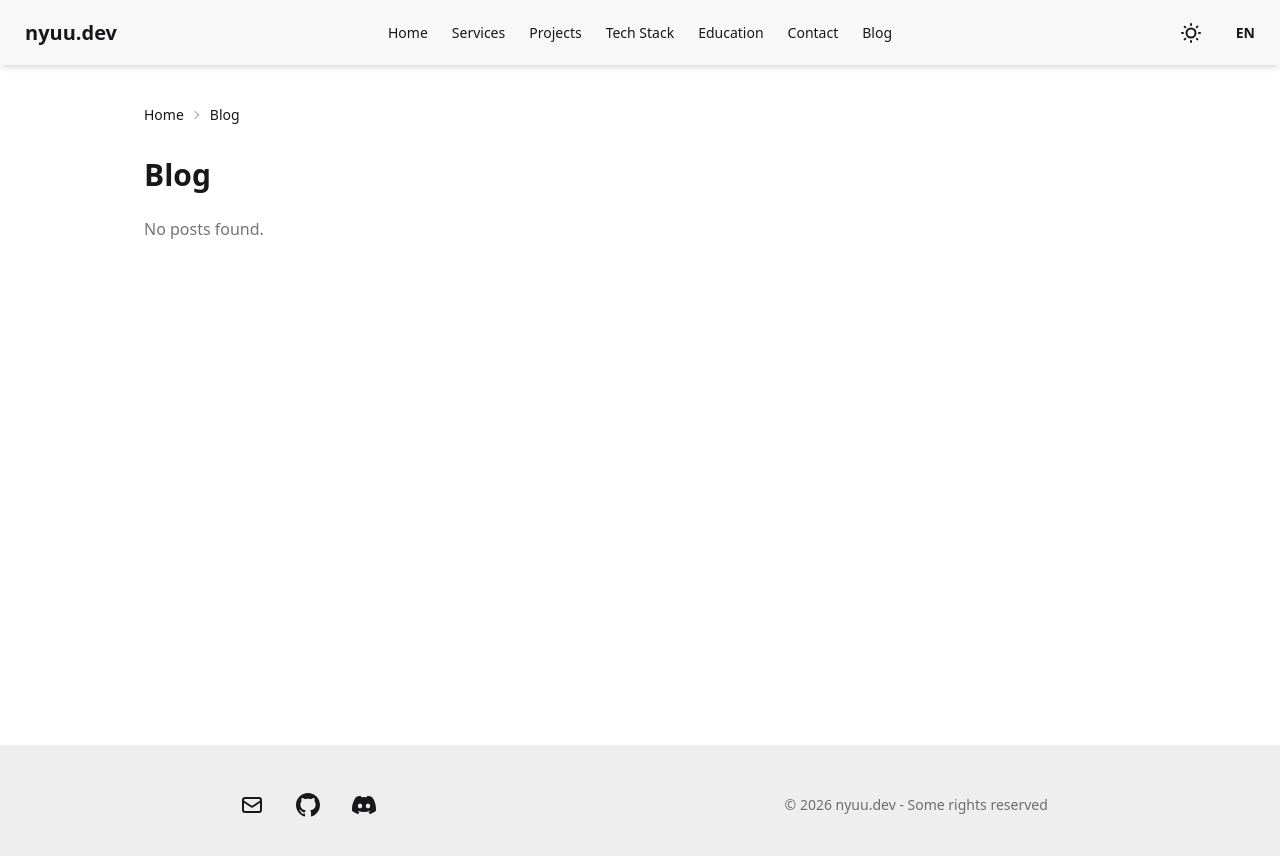
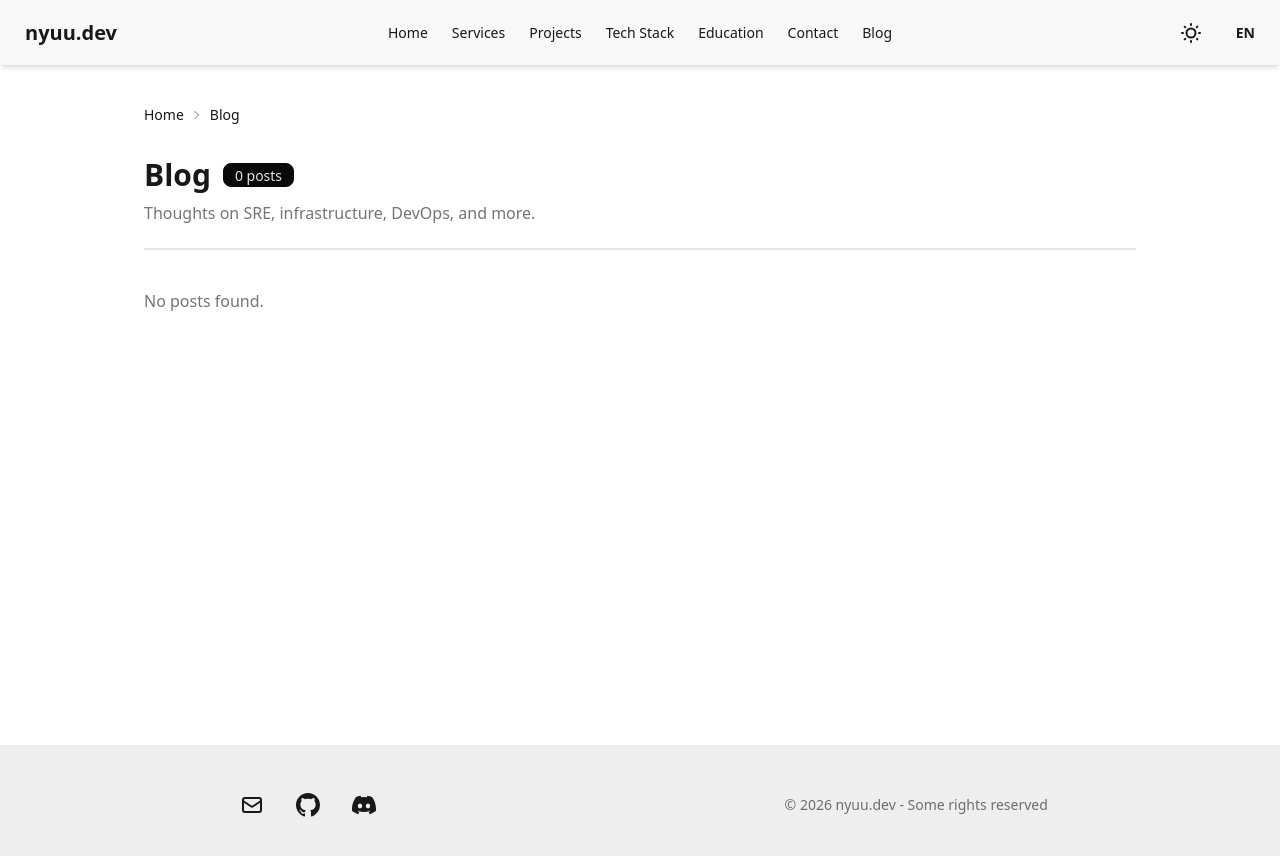
Before and after one commit to Zeptiny/nyuu.dev, a Next.js app: page /blog in a window 1280 px wide. Shown: the top 856 px of the page. Built offline with nearby package versions, Linux system fonts and the light colour scheme.

Commit message:
feat: enhance blog components with additional UI strings and improve layout consistency

```diff
--- a/app/blog/BlogListClient.tsx
+++ b/app/blog/BlogListClient.tsx
@@ -10,9 +10,9 @@ import type { BlogPostMeta } from '@/lib/blog/types';
 const POSTS_PER_PAGE = 6;
 
 const uiStrings = {
-  en: { title: 'Blog', allTags: 'All', noResults: 'No posts found.', prev: 'Previous', next: 'Next', home: 'Home' },
-  pt: { title: 'Blog', allTags: 'Todos', noResults: 'Nenhum artigo encontrado.', prev: 'Anterior', next: 'Próximo', home: 'Início' },
-  ca: { title: 'Blog', allTags: 'Tots', noResults: 'No s\'han trobat articles.', prev: 'Anterior', next: 'Següent', home: 'Inici' },
+  en: { title: 'Blog', allTags: 'All', noResults: 'No posts found.', prev: 'Previous', next: 'Next', home: 'Home', post: 'post', posts: 'posts' },
+  pt: { title: 'Blog', allTags: 'Todos', noResults: 'Nenhum artigo encontrado.', prev: 'Anterior', next: 'Próximo', home: 'Início', post: 'publicação', posts: 'publicações' },
+  ca: { title: 'Blog', allTags: 'Tots', noResults: 'No s\'han trobat articles.', prev: 'Anterior', next: 'Següent', home: 'Inici', post: 'publicació', posts: 'publicacions' },
 };
 
 export default function BlogListClient({
@@ -22,10 +22,9 @@ export default function BlogListClient({
   postsByLang: Record<string, BlogPostMeta[]>;
   tagsByLang: Record<string, string[]>;
 }) {
-  const { language } = useLanguage();
+  const { language, t } = useLanguage();
   const [activeTag, setActiveTag] = useState<string | null>(null);
   const [page, setPage] = useState(1);
-
   const strings = uiStrings[language] ?? uiStrings.en;
   const posts = postsByLang[language] ?? postsByLang.en ?? [];
   const tags = tagsByLang[language] ?? tagsByLang.en ?? [];
@@ -43,6 +42,8 @@ export default function BlogListClient({
     setPage(1);
   }
 
+  const totalCount = (postsByLang[language] ?? postsByLang.en ?? []).length;
+
   return (
     <>
       {/* Breadcrumbs */}
@@ -53,7 +54,14 @@ export default function BlogListClient({
         </ul>
       </div>
 
-      <h1 className="text-3xl font-bold mb-6">{strings.title}</h1>
+      <div className="mb-8">
+        <div className="flex items-center gap-3 mb-2">
+          <h1 className="text-3xl font-bold">{strings.title}</h1>
+          <span className="badge badge-neutral">{totalCount} {totalCount === 1 ? strings.post : strings.posts}</span>
+        </div>
+        <p className="text-base-content/60">{t.blogSubtitle}</p>
+        <div className="divider"></div>
+      </div>
 
       {/* Tags filter */}
       {tags.length > 0 && (
--- a/app/blog/[slug]/BlogPostClient.tsx
+++ b/app/blog/[slug]/BlogPostClient.tsx
@@ -38,7 +38,7 @@ export default function BlogPostClient({
         <ul>
           <li><Link href="/">{strings.home}</Link></li>
           <li><Link href="/blog">{strings.blog}</Link></li>
-          <li className="truncate max-w-48">{meta.title}</li>
+          <li>{meta.title}</li>
         </ul>
       </div>
 
--- a/app/components/blog/BlogPostCard.tsx
+++ b/app/components/blog/BlogPostCard.tsx
@@ -3,10 +3,10 @@
 import Link from 'next/link';
 import type { BlogPostMeta } from '@/lib/blog/types';
 
-export default function BlogPostCard({ post }: { post: BlogPostMeta }) {
+export default function BlogPostCard({ post, bgClass = 'bg-base-200' }: { post: BlogPostMeta; bgClass?: string }) {
   return (
     <Link href={`/blog/${post.slug}`} className="block">
-      <div className="card card-border bg-base-200 hover:shadow-lg transition-shadow">
+      <div className={`card card-border ${bgClass} hover:shadow-lg transition-shadow`}>
         {post.image && (
           <figure>
             <img
--- a/app/components/sections/LatestPostsSection.tsx
+++ b/app/components/sections/LatestPostsSection.tsx
@@ -21,7 +21,7 @@ export default function LatestPostsSection({
         <h2 className="text-3xl font-bold text-center mb-10">{t.latestPosts}</h2>
         <div className="grid gap-6 sm:grid-cols-2 lg:grid-cols-3">
           {posts.map((post) => (
-            <BlogPostCard key={post.slug} post={post} />
+            <BlogPostCard key={post.slug} post={post} bgClass="bg-base-100" />
           ))}
         </div>
         <div className="text-center mt-8">
--- a/app/context/LanguageContext.tsx
+++ b/app/context/LanguageContext.tsx
@@ -20,6 +20,7 @@ interface Translations {
   education: string;
   contact: string;
   blog: string;
+  blogSubtitle: string;
   latestPosts: string;
   viewAllPosts: string;
   readMore: string;
@@ -158,6 +159,7 @@ const translations: Record<Language, Translations> = {
     education: 'Education',
     contact: 'Contact',
     blog: 'Blog',
+    blogSubtitle: 'Thoughts on SRE, infrastructure, DevOps, and more.',
     latestPosts: 'Latest Posts',
     viewAllPosts: 'View all posts',
     readMore: 'Read more',
@@ -295,6 +297,7 @@ const translations: Record<Language, Translations> = {
     education: 'Educação',
     contact: 'Contato',
     blog: 'Blog',
+    blogSubtitle: 'Reflexões sobre SRE, infraestrutura, DevOps e muito mais.',
     latestPosts: 'Últimos Posts',
     viewAllPosts: 'Ver todos os posts',
     readMore: 'Ler mais',
@@ -432,6 +435,7 @@ const translations: Record<Language, Translations> = {
     education: 'Educació',
     contact: 'Contacte',
     blog: 'Blog',
+    blogSubtitle: 'Reflexions sobre SRE, infraestructura, DevOps i molt més.',
     latestPosts: 'Últimes Publicacions',
     viewAllPosts: 'Veure totes les publicacions',
     readMore: 'Llegir més',
```
